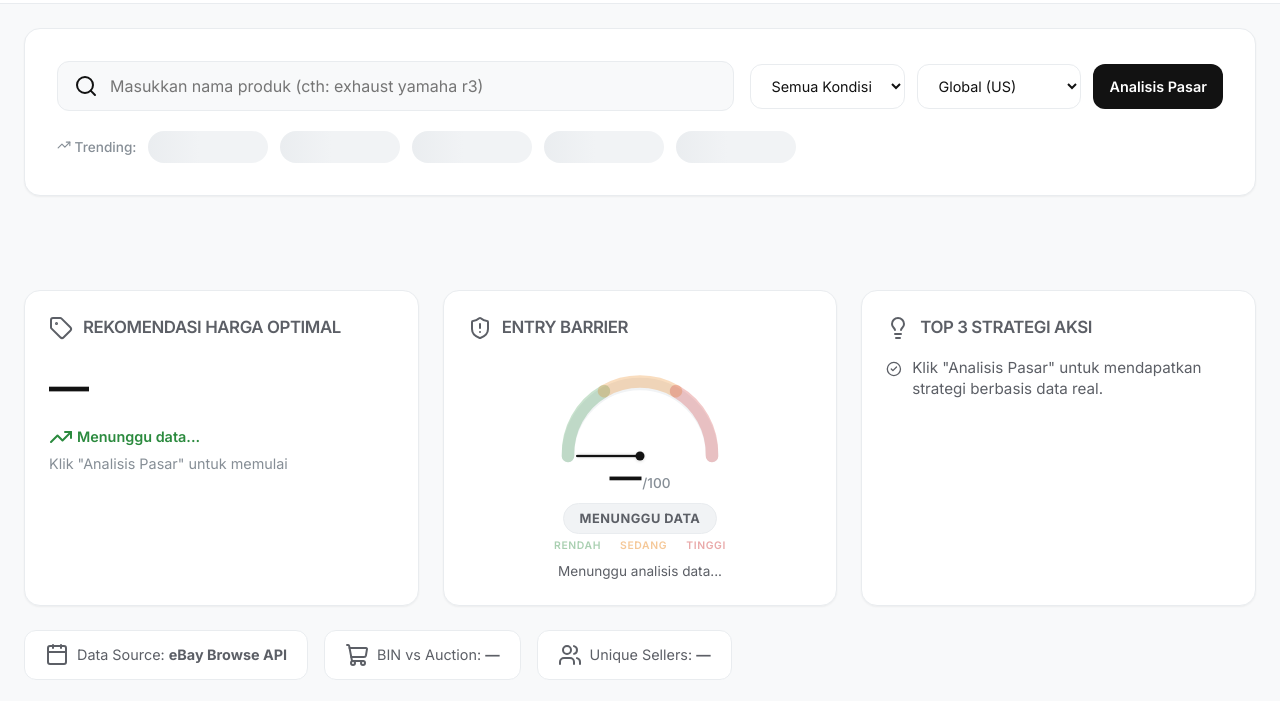
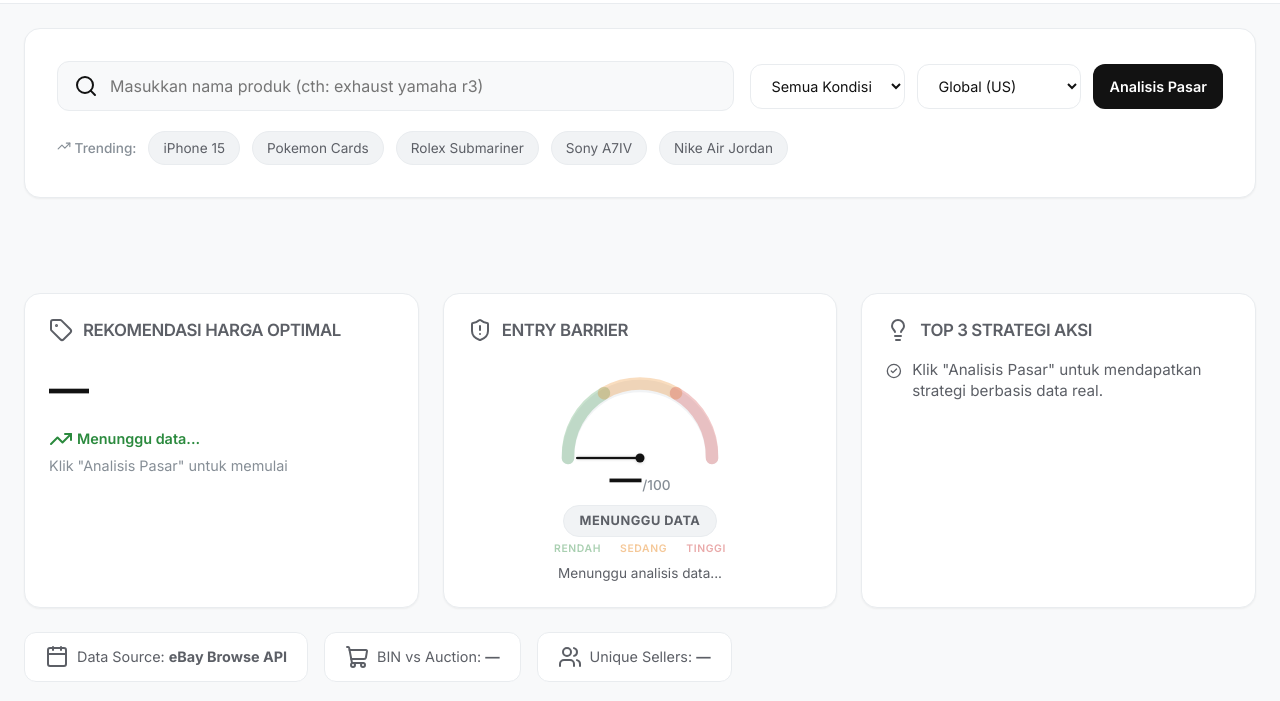
Before and after one commit to haqyz/ebay-market-intelligence, a website: page index.html in a window 1280 px wide. Shown: the part 71-772 px from the top of the page. Drawn offline with nearby package versions, Linux system fonts and the light colour scheme.

Commit message:
Fix trending pills infinite loading

```diff
--- a/index.html
+++ b/index.html
@@ -110,11 +110,11 @@
             <div class="quick-suggestions" id="quick-suggestions">
                 <span class="suggestion-label"><i data-lucide="trending-up" style="width:14px;height:14px"></i>
                     Trending:</span>
-                <span class="pill-tag pill-shimmer"></span>
-                <span class="pill-tag pill-shimmer"></span>
-                <span class="pill-tag pill-shimmer"></span>
-                <span class="pill-tag pill-shimmer"></span>
-                <span class="pill-tag pill-shimmer"></span>
+                <span class="pill-tag">iPhone 15</span>
+                <span class="pill-tag">Pokemon Cards</span>
+                <span class="pill-tag">Rolex Submariner</span>
+                <span class="pill-tag">Sony A7IV</span>
+                <span class="pill-tag">Nike Air Jordan</span>
             </div>
         </section>
 
```
